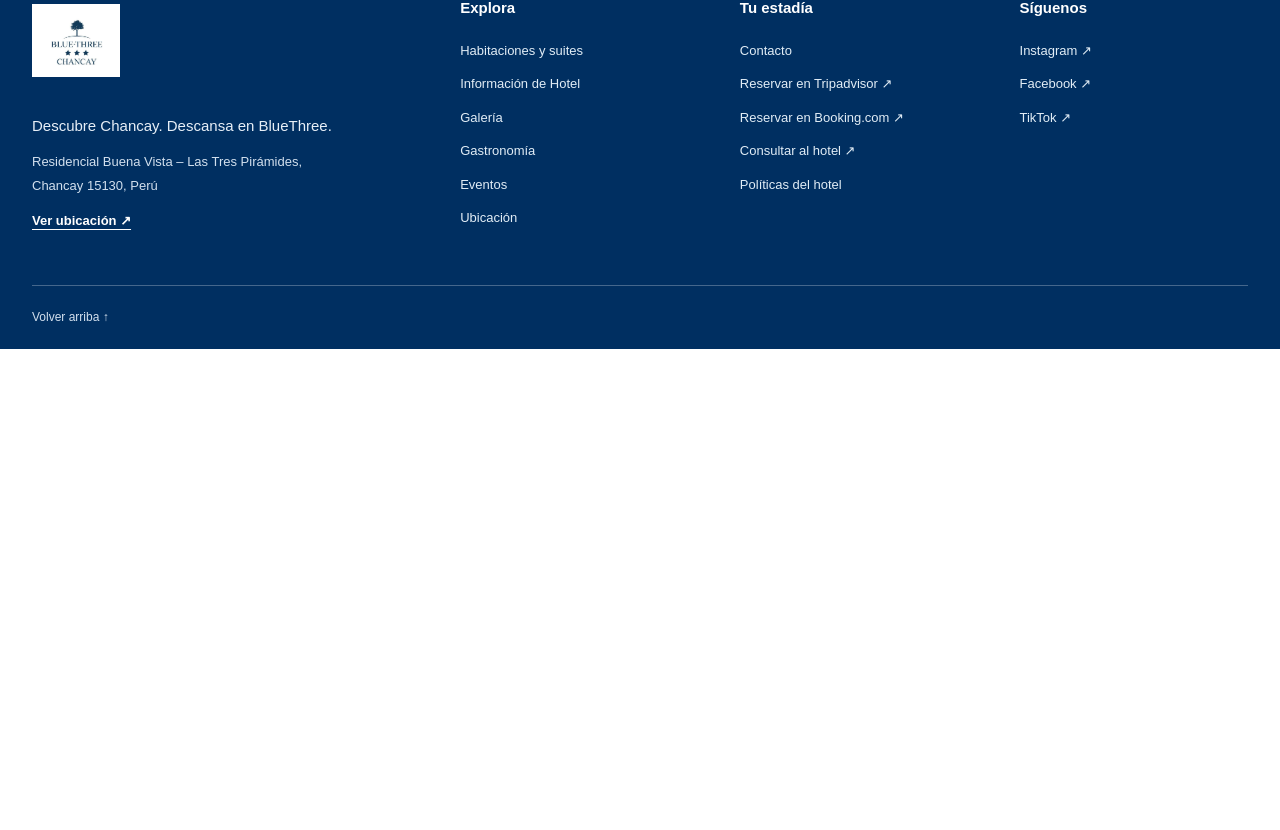
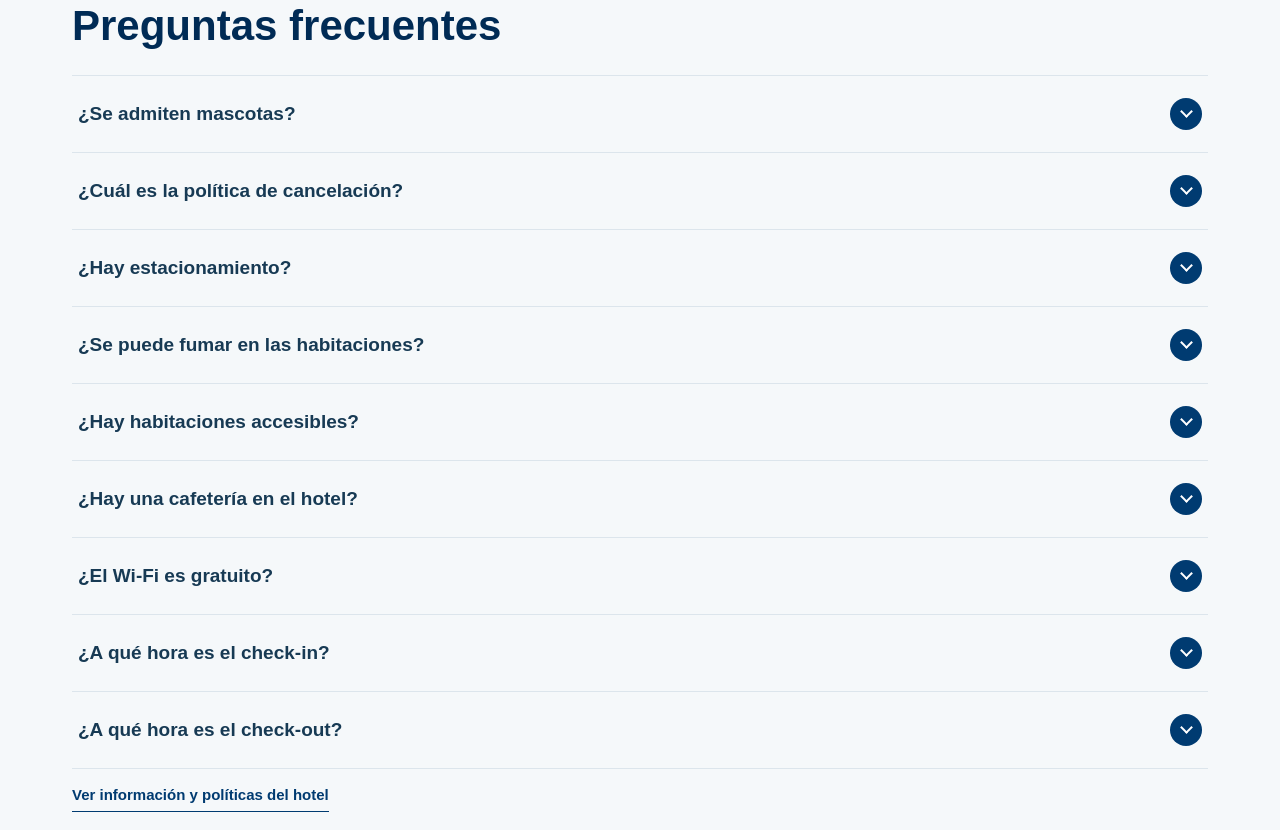
Before and after one commit to camilogomez17/hotelBlueThree, a Next.js app: page / in a window 1280 px wide. Shown: the part 4770-5600 px from the top of the page. Before the commit the page ends 5119 px from the top, so only its background shows below. Built offline with nearby package versions, Linux system fonts and the light colour scheme; no server answers.

Commit message:
Add bilingual homepage hotel FAQ

```diff
--- /dev/null
+++ b/app/components/HomeFaq.tsx
@@ -0,0 +1,47 @@
+import Link from "next/link";
+
+const questions = {
+  es: [
+    ["¿Se admiten mascotas?", "Sí, Hotel BlueThree admite mascotas."],
+    ["¿Cuál es la política de cancelación?", "Las condiciones pueden variar según la tarifa y las fechas. Consulta la confirmación de tu reserva para conocer las condiciones aplicables."],
+    ["¿Hay estacionamiento?", "Sí, el hotel ofrece estacionamiento propio gratuito."],
+    ["¿Se puede fumar en las habitaciones?", "Las habitaciones son libres de humo. Puede aplicarse una penalidad por fumar en ellas."],
+    ["¿Hay habitaciones accesibles?", "Las habitaciones adaptadas para personas con movilidad reducida no están disponibles. Consulta con recepción sobre otras opciones de accesibilidad."],
+    ["¿Hay una cafetería en el hotel?", "Sí, la Cafetería BlueThree ofrece desayunos, jugos naturales y bebidas."],
+    ["¿El Wi-Fi es gratuito?", "Sí, hay Wi-Fi gratuito en las habitaciones y en el vestíbulo."],
+    ["¿A qué hora es el check-in?", "El check-in es a las 2:00 p. m."],
+    ["¿A qué hora es el check-out?", "El check-out es a las 11:00 a. m."],
+  ],
+  en: [
+    ["Are pets allowed?", "Yes, Hotel BlueThree welcomes pets."],
+    ["What is the cancellation policy?", "Cancellation terms may vary by rate and reservation dates. Check your booking confirmation for the terms that apply."],
+    ["Is parking available?", "Yes, the hotel offers free self-parking."],
+    ["Is smoking allowed in guest rooms?", "Guest rooms are smoke-free. A penalty may apply for smoking in a room."],
+    ["Are accessible guest rooms available?", "Rooms adapted for guests with limited mobility are unavailable. Contact reception about other accessibility options."],
+    ["Is there on-site dining?", "Yes, BlueThree Café serves breakfast, fresh juices, and drinks."],
+    ["Is Wi-Fi free?", "Yes, free Wi-Fi is available in guest rooms and the lobby."],
+    ["What time is check-in?", "Check-in is at 2:00 p.m."],
+    ["What time is check-out?", "Check-out is at 11:00 a.m."],
+  ],
+} as const;
+
+export default function HomeFaq({ language }: { language: "es" | "en" }) {
+  const es = language === "es";
+
+  return (
+    <section className="section-wrap home-faq" aria-labelledby="home-faq-heading">
+      <h2 id="home-faq-heading">{es ? "Preguntas frecuentes" : "Frequently asked questions"}</h2>
+      <div className="hotel-policy-accordion">
+        {questions[language].map(([question, answer]) => (
+          <details key={question}>
+            <summary>{question} <span aria-hidden="true" /></summary>
+            <div className="hotel-policy-accordion-content"><p>{answer}</p></div>
+          </details>
+        ))}
+      </div>
+      <Link className="text-link" href={es ? "/informacion-del-hotel" : "/en/hotel-information"}>
+        {es ? "Ver información y políticas del hotel" : "View hotel information and policies"}
+      </Link>
+    </section>
+  );
+}
--- a/app/en/page.tsx
+++ b/app/en/page.tsx
@@ -2,6 +2,7 @@
 
 import BlueThreeBenefits from "../components/BlueThreeBenefits";
 import HomeDiningFeature from "../components/HomeDiningFeature";
+import HomeFaq from "../components/HomeFaq";
 import HomeLocation from "../components/HomeLocation";
 
 import { useState } from "react";
@@ -194,6 +195,7 @@ export default function Home() {
       <section className="bluethree-events" aria-labelledby="bluethree-events-heading"><div className="bluethree-events-inner"><h2 id="bluethree-events-heading">Meetings and events</h2><p>Plan your next meeting, celebration, or special occasion at BlueThree in Chancay. Contact our team to discuss available spaces, event arrangements, and options for your group.</p><a href="/en/contact" className="bluethree-events-button">Plan an Event</a></div></section>
 
       <HomeLocation language="en" />
+      <HomeFaq language="en" />
 
     </main>
   );
--- a/app/globals.css
+++ b/app/globals.css
@@ -1186,3 +1186,7 @@ img,video,iframe{max-width:100%}
 .for-your-stay-links a>span{text-decoration:underline;text-underline-offset:3px;overflow-wrap:anywhere}
 .for-your-stay-links a>svg{flex:none;width:28px;height:28px}
 .for-your-stay-links a>svg.stay-external-icon{width:14px;height:14px}
+
+.home-faq{padding-block:clamp(32px,5vw,64px)}
+.home-faq h2{margin:0 0 24px;color:var(--blue-dark);font-size:clamp(28px,4vw,42px);font-weight:700;line-height:1.2}
+.home-faq .hotel-policy-accordion-content p{margin:0}
--- a/app/page.tsx
+++ b/app/page.tsx
@@ -2,6 +2,7 @@
 
 import BlueThreeBenefits from "./components/BlueThreeBenefits";
 import HomeDiningFeature from "./components/HomeDiningFeature";
+import HomeFaq from "./components/HomeFaq";
 import HomeLocation from "./components/HomeLocation";
 
 import { useState } from "react";
@@ -140,6 +141,7 @@ export default function Home() {
       <section className="bluethree-events" aria-labelledby="bluethree-events-heading"><div className="bluethree-events-inner"><h2 id="bluethree-events-heading">Reuniones y eventos</h2><p>Organiza tu próxima reunión, celebración u ocasión especial en BlueThree, Chancay. Comunícate con nuestro equipo para consultar los espacios disponibles, la organización y las opciones para tu grupo.</p><a href="/contacto" className="bluethree-events-button">Planificar un evento</a></div></section>
 
       <HomeLocation language="es" />
+      <HomeFaq language="es" />
 
     </main>
   );
```
